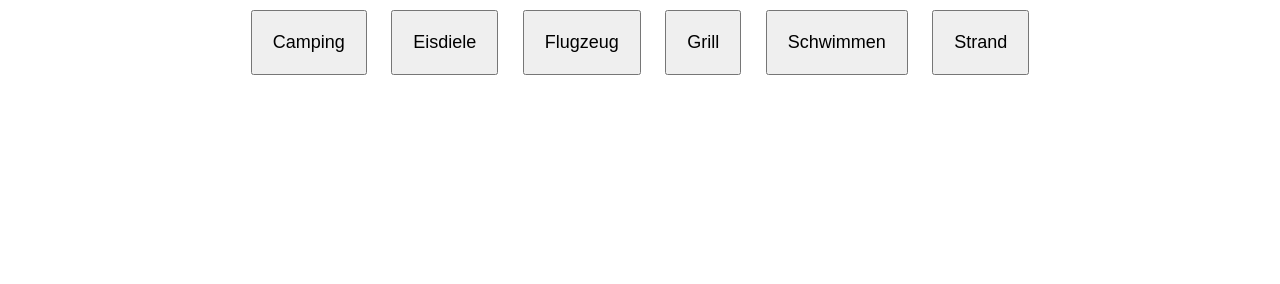
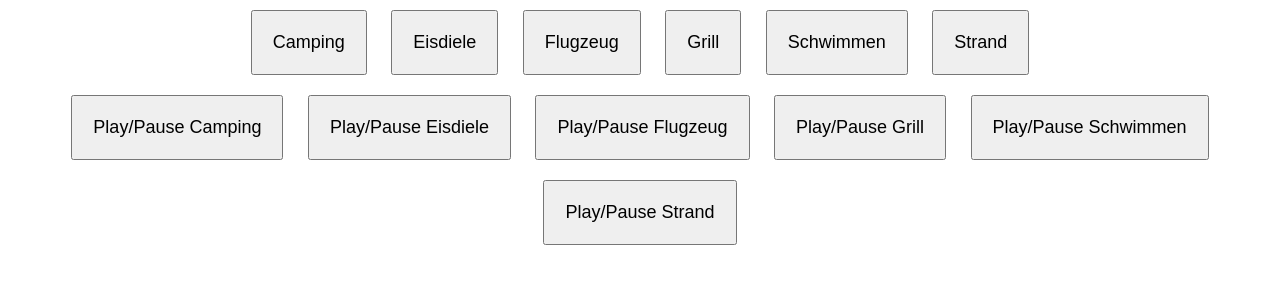
Before and after one commit to SharonMabel/ForMary, a plain HTML site: page index.html in a window 1280 px wide. Shown: the part 108-392 px from the top of the page. Drawn offline with Linux system fonts and the light colour scheme.

Commit message:
Update index.html

```diff
--- a/index.html
+++ b/index.html
@@ -20,13 +20,23 @@
 <body>
   <h1>Geräusche abspielen</h1>
 
-  <!-- Buttons -->
+  <!-- Buttons zum Abspielen der Geräusche -->
   <button onclick="playSound('sound1')">Camping</button>
   <button onclick="playSound('sound2')">Eisdiele</button>
   <button onclick="playSound('sound3')">Flugzeug</button>
   <button onclick="playSound('sound4')">Grill</button>
   <button onclick="playSound('sound5')">Schwimmen</button>
   <button onclick="playSound('sound6')">Strand</button>
+
+  <!-- Play- und Pause-Buttons für jedes Sound-Element -->
+  <div>
+    <button onclick="togglePlayPause('sound1')">Play/Pause Camping</button>
+    <button onclick="togglePlayPause('sound2')">Play/Pause Eisdiele</button>
+    <button onclick="togglePlayPause('sound3')">Play/Pause Flugzeug</button>
+    <button onclick="togglePlayPause('sound4')">Play/Pause Grill</button>
+    <button onclick="togglePlayPause('sound5')">Play/Pause Schwimmen</button>
+    <button onclick="togglePlayPause('sound6')">Play/Pause Strand</button>
+  </div>
 
   <!-- Audio-Elemente -->
   <audio id="sound1" src="https://sharonmabel.github.io/ForMary/camping.mp3.mp3"></audio>
@@ -37,19 +47,29 @@
   <audio id="sound6" src="https://sharonmabel.github.io/ForMary/strand.mp3.mp3"></audio>
 
   <script>
+    // Funktion zum Abspielen eines Sounds
     function playSound(id) {
       const sound = document.getElementById(id);
       if (!sound) return;
 
-      // Falls der Sound bereits spielt, pausieren und zurücksetzen
-      sound.pause();
-      sound.currentTime = 0;
-
-      // Versuch zu spielen, mit Fallback bei Fehler
       sound.play().catch(error => {
         console.error(`Fehler beim Abspielen von ${id}:`, error);
       });
     }
+
+    // Funktion für Play/Pause: Wenn der Sound pausiert ist, wird er abgespielt, wenn er spielt, wird er pausiert
+    function togglePlayPause(id) {
+      const sound = document.getElementById(id);
+      if (!sound) return;
+
+      if (sound.paused) {
+        sound.play().catch(error => {
+          console.error(`Fehler beim Abspielen von ${id}:`, error);
+        });
+      } else {
+        sound.pause();
+      }
+    }
   </script>
 </body>
 </html>
```
